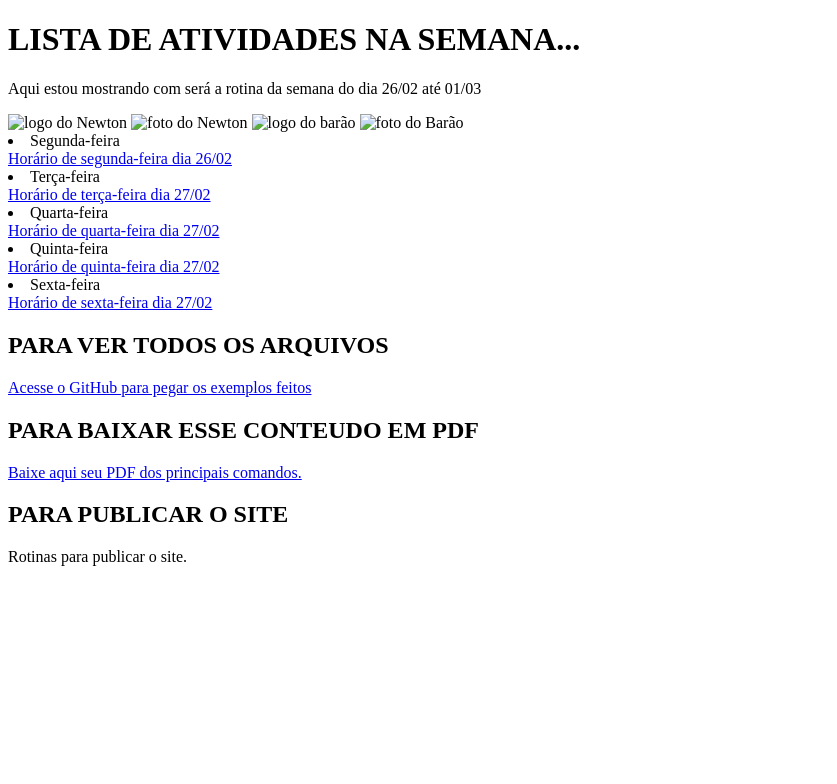
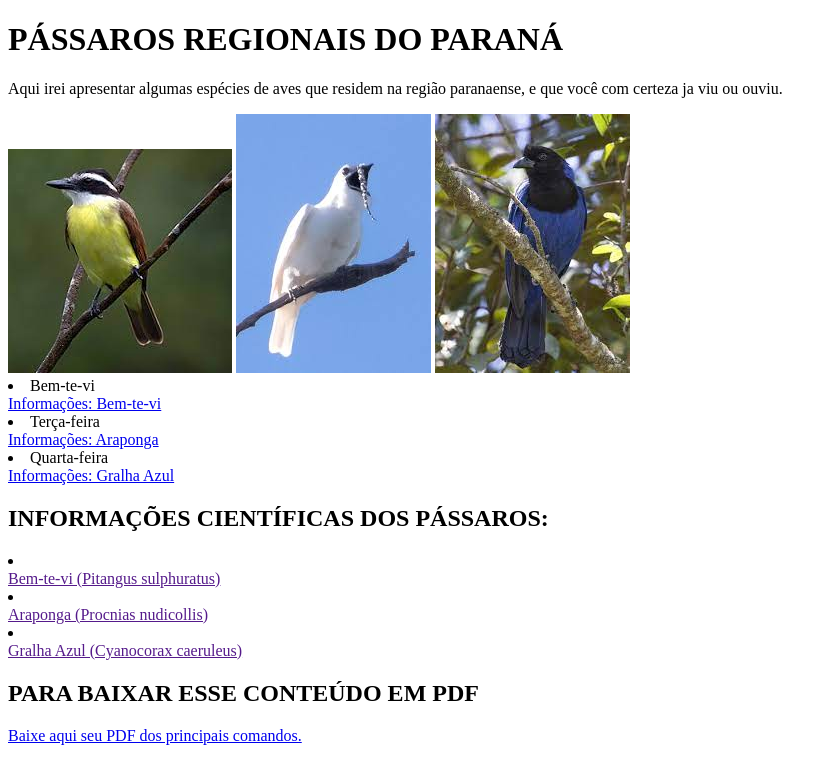
Before and after one commit to gulok14/2024, a plain HTML site: page index.html in a window 1280 px wide. Shown: the whole page, without its empty margins (0-837 px from the left). Drawn offline with Linux system fonts and the light colour scheme.

Commit message:
Add files via upload

```diff
--- a/index.html
+++ b/index.html
@@ -7,45 +7,39 @@
     <title></title>
 </head>
 <body>
-    <h1>LISTA DE ATIVIDADES NA SEMANA...</h1>
+    <h1>PÁSSAROS REGIONAIS DO PARANÁ</h1>
 
-    <p> Aqui estou mostrando com será a rotina da semana do dia 26/02 até 01/03</p>
+    <p> Aqui irei apresentar algumas espécies de aves que residem na região paranaense, e que você com certeza ja viu ou ouviu.</p>
 
 
-    <img src="NEWTON1.jpg" alt="logo do Newton">
-    <img src="NEWTON2.jpg" alt="foto do Newton">
-    <img src="BARAO1.png" alt="logo do barão">
-    <img src="BARAO2.jpg" alt="foto do Barão">
+    <img src="bemtevi.jpeg" alt="bem-te-vi">
+    <img src="araponga.jpeg" alt="araponga">
+    <img src="gralha.jpeg" alt="gralha azul">
 
 
 
-        <li>Segunda-feira</li>
-        <a href="segunda.html" target="_blank">Horário de segunda-feira dia 26/02</a>
+        <li>Bem-te-vi</li>
+        <a href="bemtevi.html" target="_blank">Informações: Bem-te-vi</a>
 
         <li>Terça-feira</li>
-        <a href="terca.html" target="_blank">Horário de terça-feira dia 27/02</a>
+        <a href="araponga.html" target="_blank">Informações: Araponga</a>
 
         <li>Quarta-feira</li>
-        <a href="quarta.html" target="_blank">Horário de quarta-feira dia 27/02</a>
-
-        <li>Quinta-feira</li>
-        <a href="quinta.html" target="_blank">Horário de quinta-feira dia 27/02</a>
-
-        <li>Sexta-feira</li>
-        <a href="sexta.html" target="_blank">Horário de sexta-feira dia 27/02</a>
+        <a href="gralha.html" target="_blank">Informações: Gralha Azul</a>
 
     </ol>
-    <h2> PARA VER TODOS OS ARQUIVOS</h2>
-    <a href="https://github.com/rogeriodfreis/HTML-CSS" target="_blank">Acesse o GitHub para pegar os exemplos feitos</a>
+    <h2> INFORMAÇÕES CIENTÍFICAS DOS PÁSSAROS:</h2>
+    <li></li>
+    <a href="" target="_blank">Bem-te-vi (Pitangus sulphuratus)</a>
+    <li></li>
+    <a href="" target="_blank">Araponga (Procnias nudicollis)</a>
+    <li></li>
+    <a href="" target="_blank">Gralha Azul (Cyanocorax caeruleus)</a>
 
-    <h2> PARA BAIXAR ESSE CONTEUDO EM PDF</h2>
+    <h2> PARA BAIXAR ESSE CONTEÚDO EM PDF</h2>
     <a href="https://github.com/rogeriodfreis/HTML-CSS/blob/main/COINI.pdf" target="_blank"  download="COINI.pdf" type="aplication/pdf">
         Baixe aqui seu PDF dos principais comandos.
     </a>
-     <h2> PARA PUBLICAR O SITE</h2>
-
-    <p> Rotinas para publicar o site.</p>
-
 
 </body>
 </html>
```
Also changed, not shown: araponga.html (added, +13 -0 lines), bemtevi.html (added, +16 -0 lines), araponga.jpeg (added), bemtevi.jpeg (added), gralha.jpeg (added).
